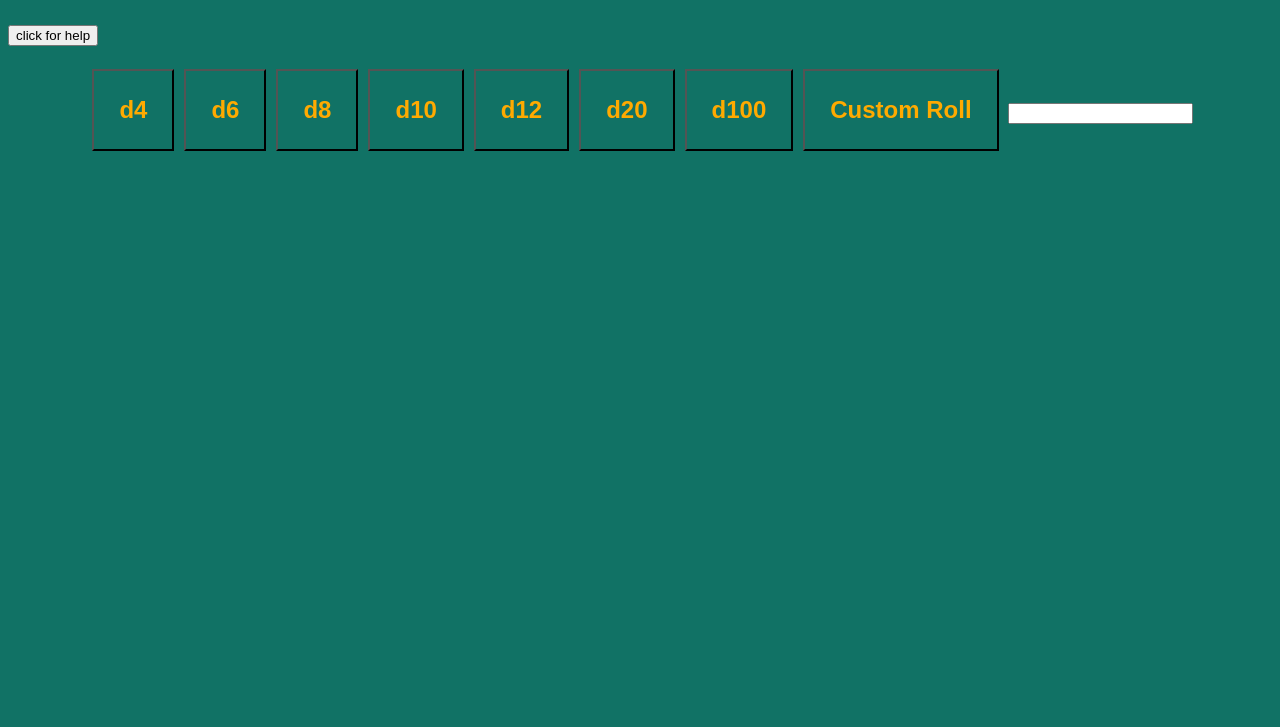
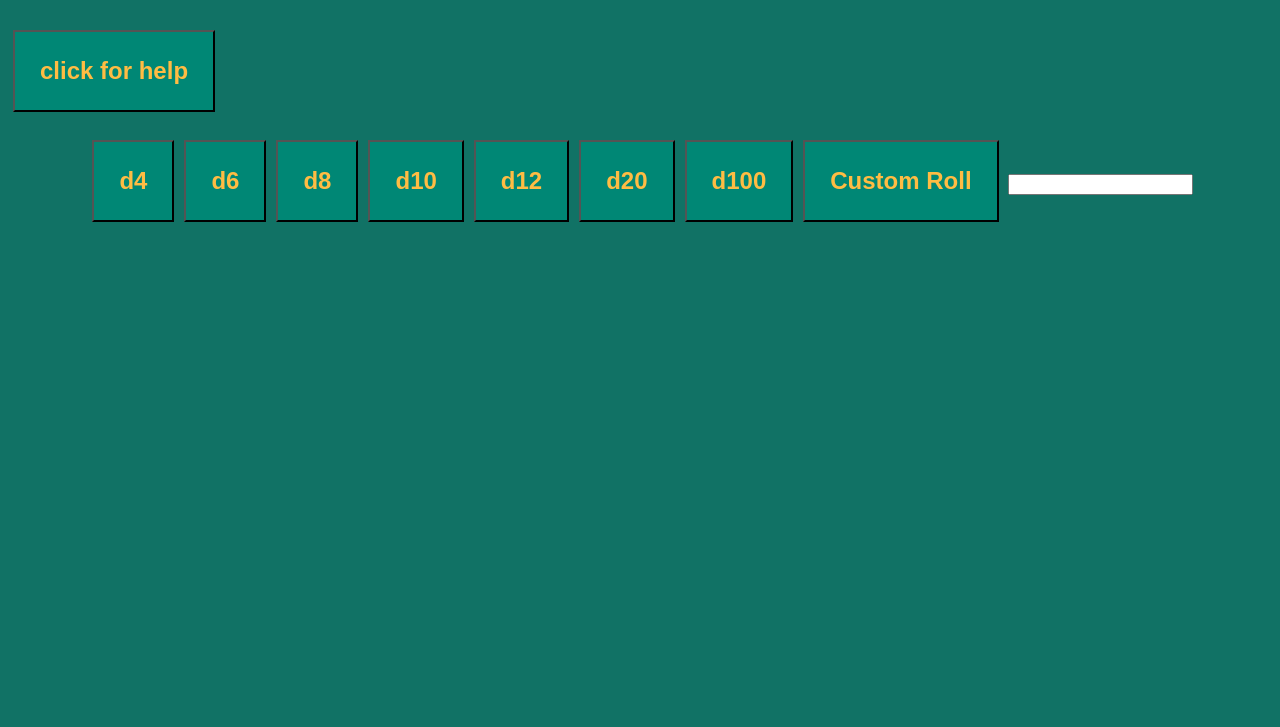
Before and after one commit to asep96/Dungeons_And_Dragons_Dice_Roll, a plain HTML site: page index.html in a window 1280 px wide. Shown: the part 73-800 px from the top of the page. Drawn offline with Linux system fonts and the light colour scheme.

Commit message:
Cleaned up code, edited selectors, and changed colors

```diff
--- a/style.css
+++ b/style.css
@@ -3,18 +3,18 @@ body {
 	background-color: #117265;
 }
 
-h1, h3, #result {
+h1, #result {
 	display: flex;
 	justify-content: center;
-	color: #FFAA00;
 }
 
-h1, h3, #result, #roll-button {
+h1, #result, #roll-button, #help-button {
 	font-family: Arial, Helvetica, "sans-serif";
 	font-weight: bold;
+	color: #FFBC43;
 }
 
-#roll-button:hover{
+#help-button:hover, #roll-button:hover{
 	color: #FFAA00;
 	background-color: #B68F1B;
 	padding: 35px;
@@ -22,11 +22,10 @@ h1, h3, #result, #roll-button {
 	transition-duration: 0.5s;
 }
 
-#roll-button {
+#help-button, #roll-button {
 	padding: 25px;
 	font-size: 1.5em;
-	color: #FFAA00;
-	background-color: #117265;
+	background-color: #008775;
 	border-color: #000000;
 	margin: 5px;
     transition: all 0.5s ease;
```
